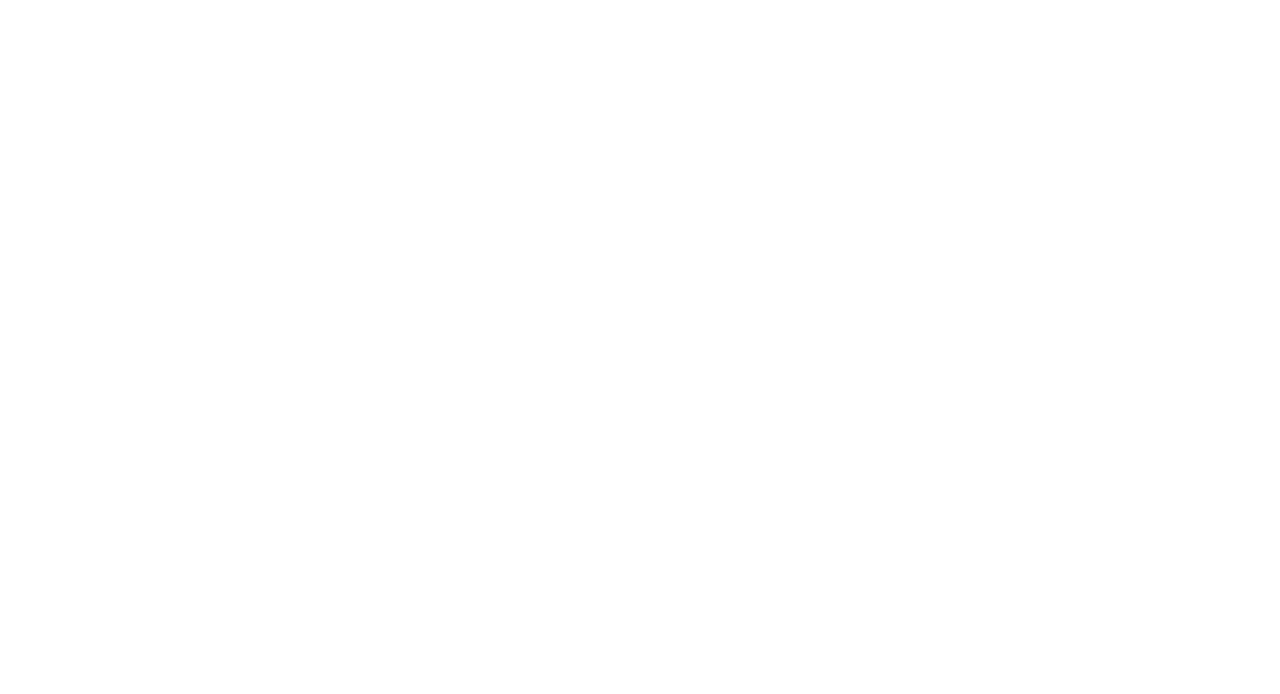
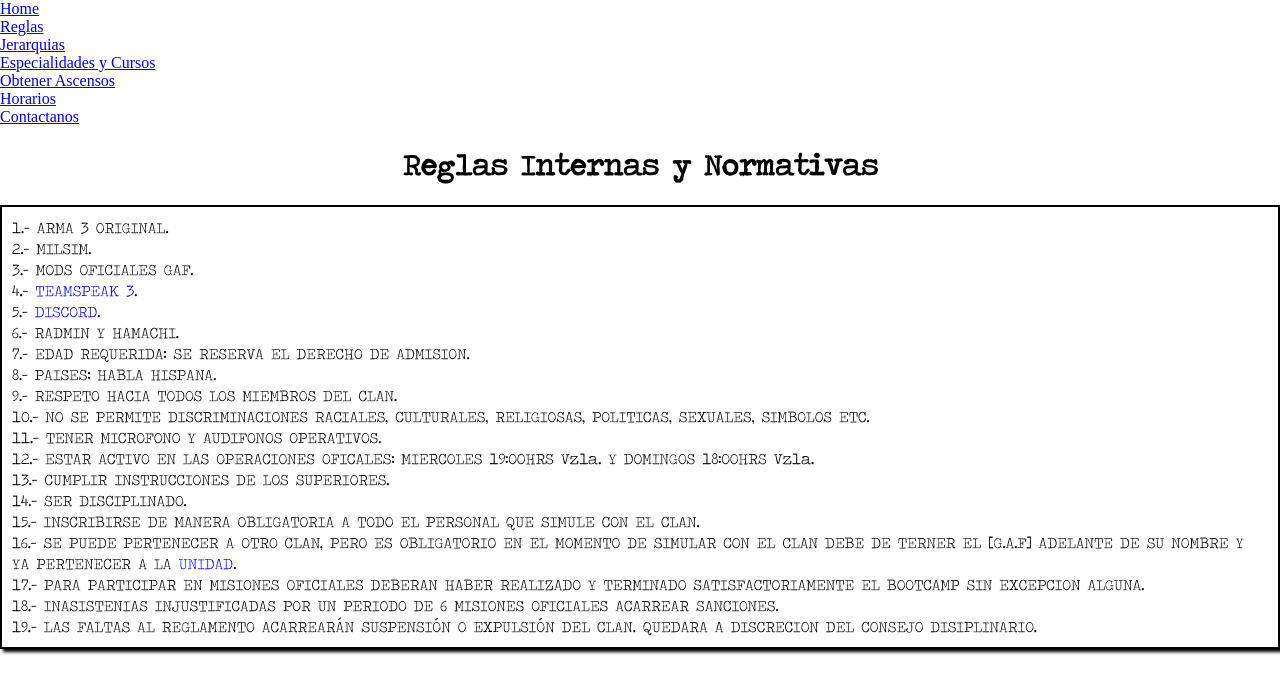
Before and after one commit to Kuroko0o/Arma3, a plain HTML site: page html/reglas.html in a window 1280 px wide. Drawn offline with Linux system fonts and the light colour scheme.

Commit message:
se agrego otra pagina html y css

```diff
--- a/css/style.css
+++ b/css/style.css
@@ -82,6 +82,7 @@ h1,p{
 
  .relleno{
      margin-left: 28%;
+     margin-bottom: 20px;
  }
 
  nav{
--- /dev/null
+++ b/css/style_reglas.css
@@ -0,0 +1,40 @@
+* {
+    padding: 0;
+    margin: 0;
+  }
+
+html, body {
+    height: 100%;
+  }
+
+@font-face {
+    font-family: "Traveling _Typewriter";
+    src: url("../css/fonts/traveling_typewriter/TravelingTypewriter.eot");
+    src: url("../css/fonts/traveling_typewriter/TravelingTypewriter.ttf") format("truetype");
+    font-weight: normal;
+    font-style: normal;
+}
+
+h1, p{
+    font-family: "Traveling _Typewriter"
+}
+
+h1{
+    font-size: 30px;
+    text-align: center;
+    margin-bottom: 20px;
+    margin-top: 20px;
+}
+
+p{
+    border: black 2px solid;
+    text-align: left;
+    padding: 10px;
+    box-shadow: 3px 3px 3px black;
+    margin-bottom: 20px;
+    float: right;
+}
+
+.normas{
+    text-decoration: none;
+}
--- a/html/reglas.html
+++ b/html/reglas.html
@@ -4,15 +4,58 @@
     <meta charset="UTF-8">
     <meta name="viewport" content="width=device-width, initial-scale=1.0">
     <title>[G.A.F] Reglas</title>
+    <link rel="stylesheet" href="../css/style_reglas.css">
 </head>
 <body>
-    <div>
+
+    <nav id="navegador">
+        <ul class="tabs">
+            <li><a href="../index.html">Home</a></li>
+            <li><a href="../html/reglas.html">Reglas</a></li>
+            <li><a href="#Jerarquias">Jerarquias</a></li>
+            <li><a href="#Cursos">Especialidades y Cursos</a></li>
+            <li><a href="#Ascensos">Obtener Ascensos</a></li>
+            <li><a href="#Horarios">Horarios</a></li>
+            <li><a href="#Contactanos">Contactanos</a></li>
+        </ul>
+    </nav>
+
+
+    <div class="contenido wrapper">
         <div>
-
+            <h1>
+                Reglas Internas y Normativas
+            </h1>
         </div>
 
         <div>
-
+            <p>
+                1.- ARMA 3 ORIGINAL. <br>
+                2.- MILSIM.<br>
+                3.- MODS OFICIALES GAF.<br>
+                4.- <a class="normas" href="https://www.teamspeak.com/es/">TEAMSPEAK 3</a>.<br>
+                5.- <a class="normas" href="https://discord.com/new/download">DISCORD</a>.<br>
+                6.- RADMIN Y HAMACHI.<br>
+                7.- EDAD REQUERIDA: SE RESERVA EL DERECHO DE ADMISION.<br>
+                8.- PAISES: HABLA HISPANA.<br>
+                9.- RESPETO HACIA TODOS LOS MIEMBROS DEL CLAN.<br>
+                10.- NO SE PERMITE DISCRIMINACIONES RACIALES, CULTURALES, RELIGIOSAS,
+                POLITICAS, SEXUALES, SIMBOLOS ETC.<br>
+                11.- TENER MICROFONO Y AUDIFONOS OPERATIVOS.<br>
+                12.- ESTAR ACTIVO EN LAS OPERACIONES OFICALES: MIERCOLES 19:00HRS Vzla. Y DOMINGOS 18:00HRS Vzla.<br>
+                13.- CUMPLIR INSTRUCCIONES DE LOS SUPERIORES.<br>
+                14.- SER DISCIPLINADO.<br>
+                15.- INSCRIBIRSE DE MANERA OBLIGATORIA A TODO EL PERSONAL QUE SIMULE CON EL CLAN.<br>
+                16.- SE PUEDE PERTENECER A OTRO CLAN, PERO ES OBLIGATORIO EN EL MOMENTO DE
+                SIMULAR CON EL CLAN DEBE DE TERNER EL [G.A.F] ADELANTE DE SU NOMBRE Y YA
+                PERTENECER A LA <a class="normas" href="https://units.arma3.com/unit/globalarmyforce">UNIDAD</a>.<br>
+                17.- PARA PARTICIPAR EN MISIONES OFICIALES DEBERAN HABER REALIZADO Y TERMINADO
+                SATISFACTORIAMENTE EL BOOTCAMP SIN EXCEPCION ALGUNA.<br>
+                18.- INASISTENIAS INJUSTIFICADAS POR UN PERIODO DE 6 MISIONES OFICIALES
+                ACARREAR SANCIONES.<br>
+                19.- LAS FALTAS AL REGLAMENTO ACARREARÁN SUSPENSIÓN O EXPULSIÓN DEL CLAN.
+                QUEDARA A DISCRECION DEL CONSEJO DISIPLINARIO.<br>
+            </p>
         </div>
 
         <div>
```
